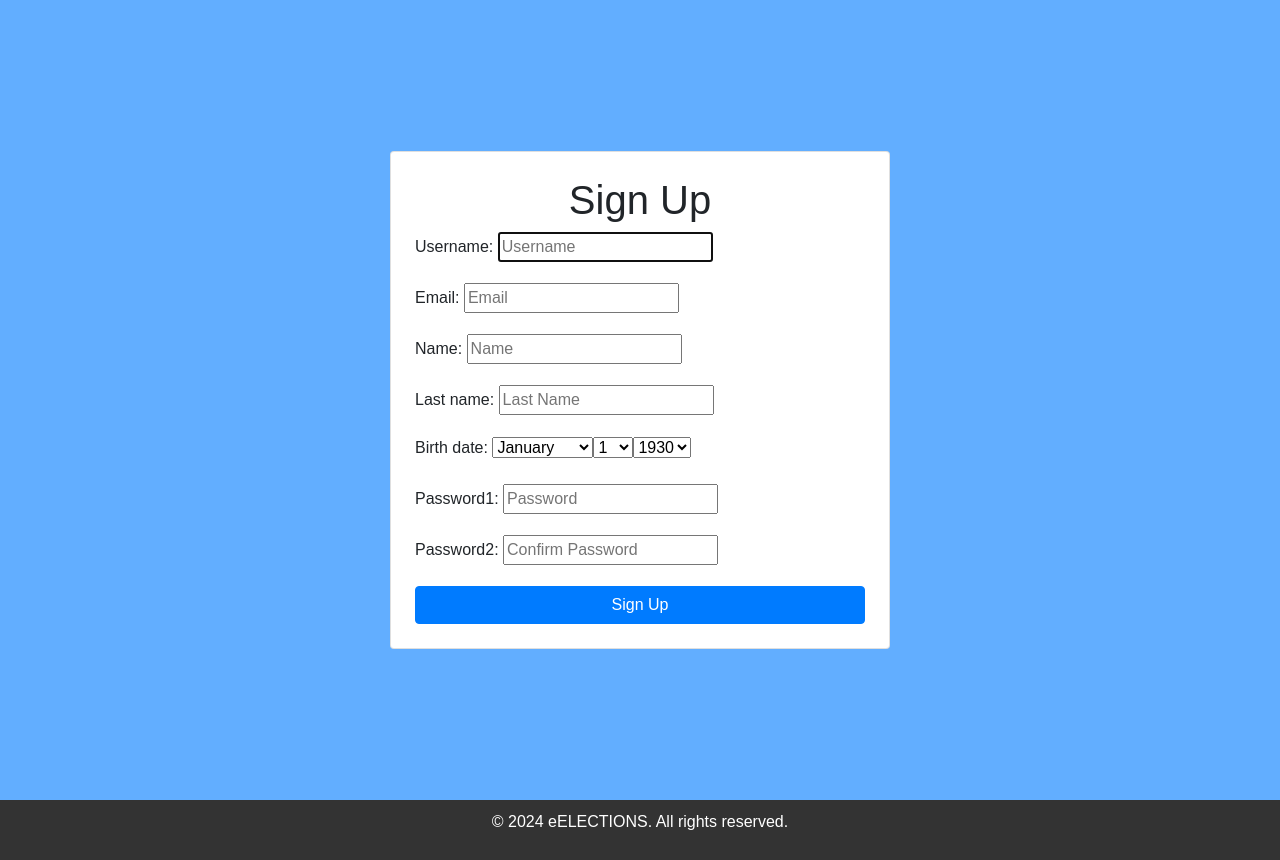
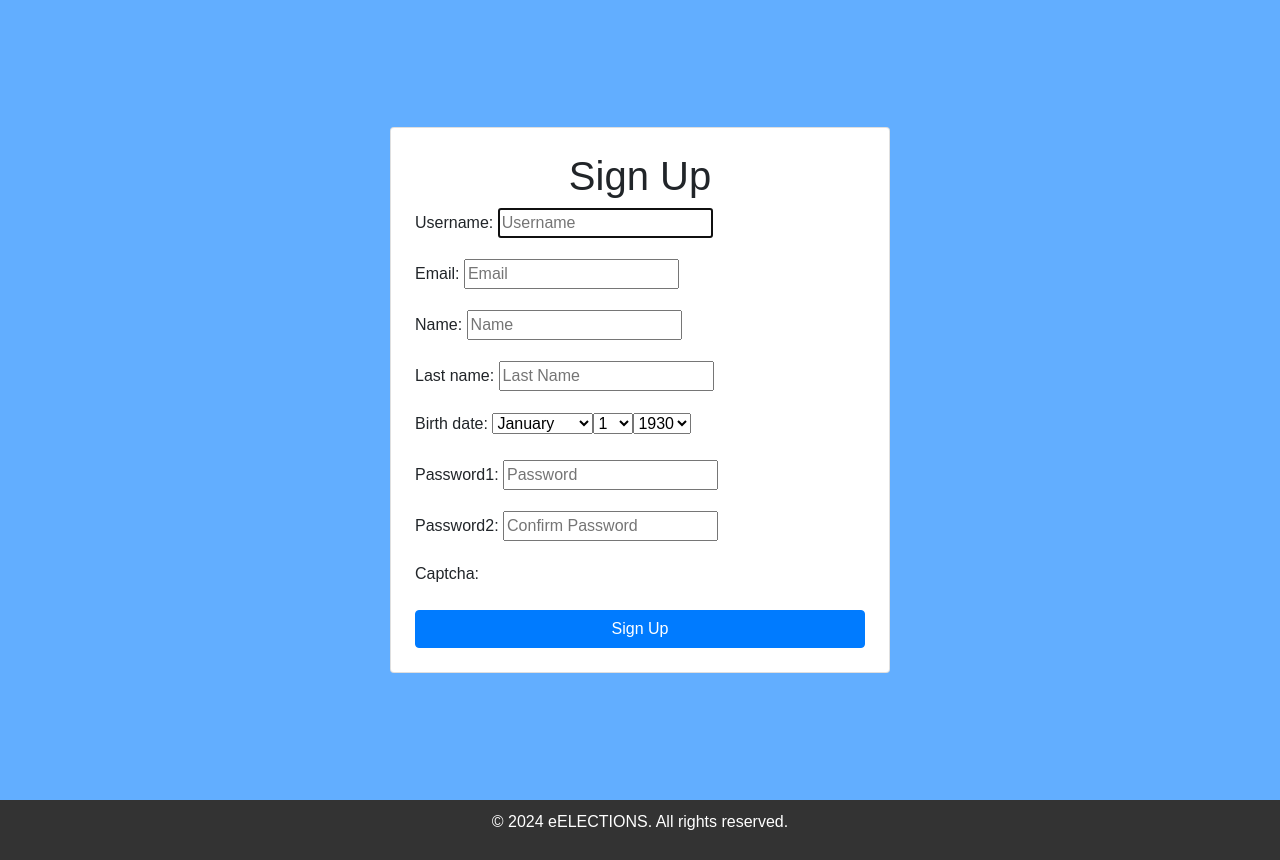
Before and after one commit to Jaroslawx/eElections, a Django app: page /accounts/signup/ in a window 1280 px wide. Shown: the part 68-928 px from the top of the page. Run offline with Django 5.2, Linux system fonts and the light colour scheme; some libraries are stand-ins or nearby versions.

Commit message:
added captcha for register

```diff
--- a/base/forms.py
+++ b/base/forms.py
@@ -1,3 +1,4 @@
+from captcha.fields import CaptchaField
 from datetime import datetime, date
 
 from django import forms
@@ -40,6 +41,7 @@ class SignUpForm(UserCreationForm):
         widget=forms.PasswordInput(attrs={'placeholder': 'Confirm Password'}),
         help_text='Required. Inform your password again.'
     )
+    captcha = CaptchaField()
 
     def clean_email(self):
         email = self.cleaned_data.get('email')
--- a/eElections/settings.py
+++ b/eElections/settings.py
@@ -26,6 +26,7 @@ INSTALLED_APPS = [
     'django.contrib.sessions',
     'django.contrib.messages',
     'django.contrib.staticfiles',
+    'captcha',
 ]
 
 MIDDLEWARE = [
--- a/eElections/urls.py
+++ b/eElections/urls.py
@@ -12,6 +12,7 @@ urlpatterns = [
 
     path("accounts/signup/", signup, name="signup"),
     path("accounts/logout/", logout, name='logout'),
+    path('captcha/', include('captcha.urls')),
 
     path('accounts/login/', CustomLoginView.as_view(), name='login'),
     path("accounts/password_reset/", CustomPasswordResetView.as_view(), name='password_reset'),
--- a/templates/registration/signup.html
+++ b/templates/registration/signup.html
@@ -66,6 +66,10 @@
                 {{ form.password2.label_tag }}
                 {{ form.password2 }}
             </div>
+            <div class="form-group">
+                {{ form.captcha.label_tag }}
+                {{ form.captcha }}
+            </div>
             <button type="submit" class="btn btn-primary btn-block">Sign Up</button>
         </form>
     </div>
```
